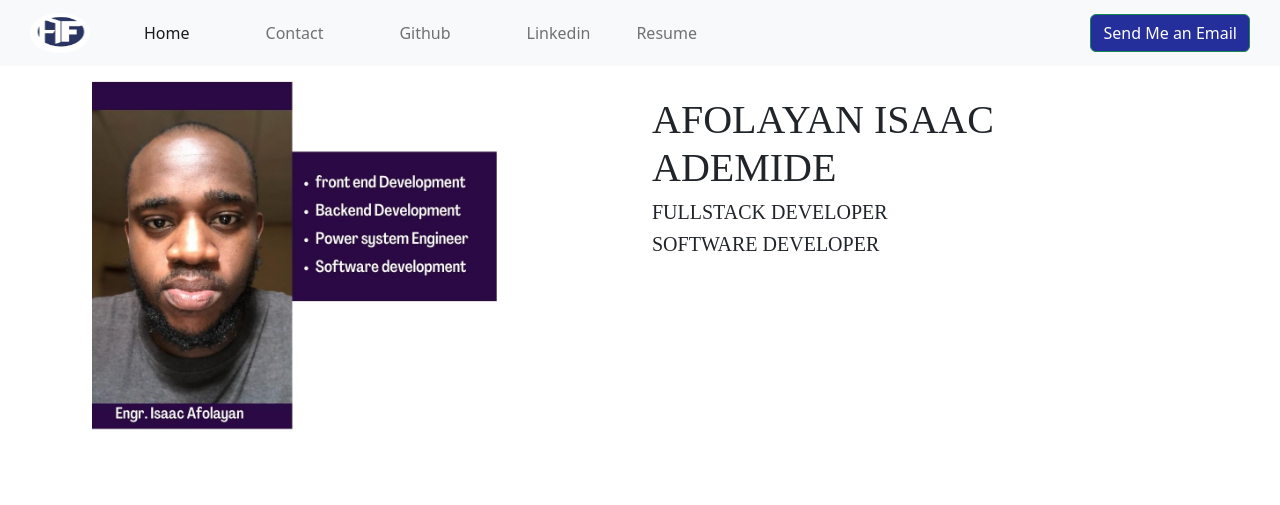
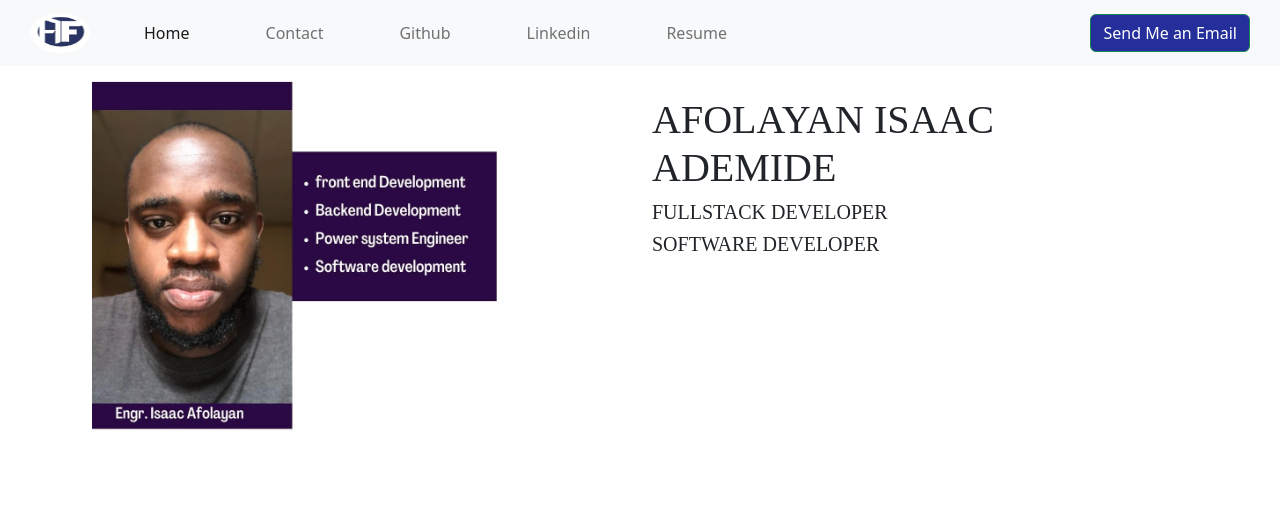
Before and after one commit to timijab/new_resume, a Flask app: page / in a window 1280 px wide. Shown: the top 505 px of the page. Run offline with Flask 2, Linux system fonts and the light colour scheme; parts of the project's set-up code (start-up, migrations or seed data) failed here and were passed over; some libraries are stand-ins or nearby versions; some web fonts are replaced.

Commit message:
Update header_style.css

```diff
--- a/static/css/header_style.css
+++ b/static/css/header_style.css
@@ -13,7 +13,7 @@ body{
        padding-left: 15%;
        padding-right: 15%;
 }
-#sub1, #sub2, #sub3, #sub4{
+#sub1, #sub2, #sub3, #sub4, #sub5, #sub6{
     padding-left: 30px;
     padding-right:30px;
 
```
